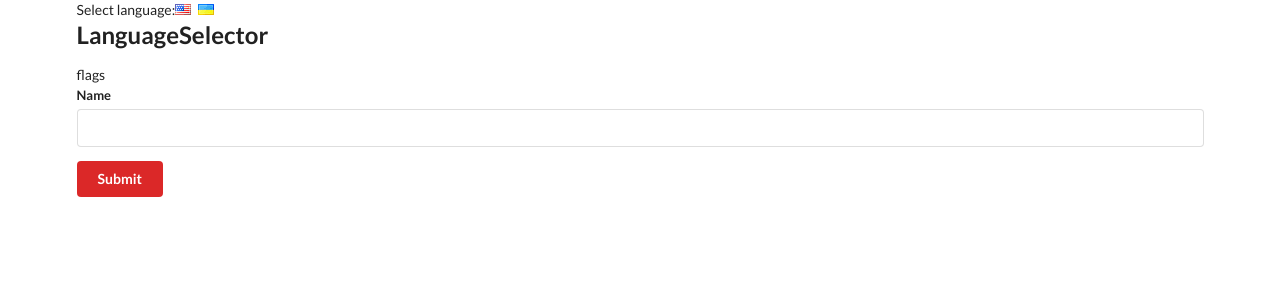
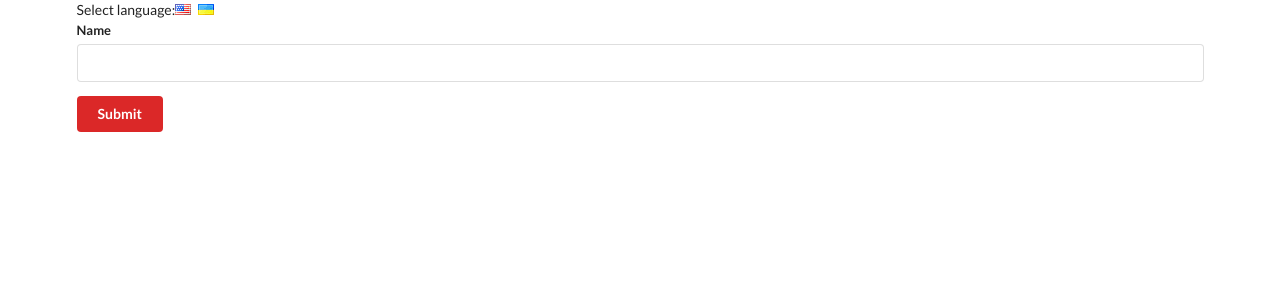
Before and after one commit to solairerove/react-context-playground, a React (Create React App) app: page / in a window 1280 px wide. Shown: the top 300 px of the page. Built offline with nearby package versions, Linux system fonts and the light colour scheme.

Commit message:
feature: little refactor - move to language component

```diff
--- a/src/components/App.jsx
+++ b/src/components/App.jsx
@@ -14,18 +14,7 @@
   render() {
     return (
       <div className="ui container">
-        <div>
-          Select language:
-          <i
-            className="flag us"
-            onClick={() => this.onLanguageChange('english')}
-          />
-          <i
-            className="flag ua"
-            onClick={() => this.onLanguageChange('ukraine')}
-          />
-        </div>
-        <LanguageSelector />
+        <LanguageSelector onLanguageChange={this.onLanguageChange} />
         <ColorContext.Provider value="red">
           <LanguageContext.Provider value={this.state.language}>
             <UserCreate />
--- a/src/components/LanguageSelector.jsx
+++ b/src/components/LanguageSelector.jsx
@@ -4,8 +4,15 @@
   render() {
     return (
       <div>
-        <h2>LanguageSelector</h2>
-        <p>flags</p>
+        Select language:
+        <i
+          className="flag us"
+          onClick={() => this.props.onLanguageChange('english')}
+        />
+        <i
+          className="flag ua"
+          onClick={() => this.props.onLanguageChange('ukraine')}
+        />
       </div>
     );
   }
```
